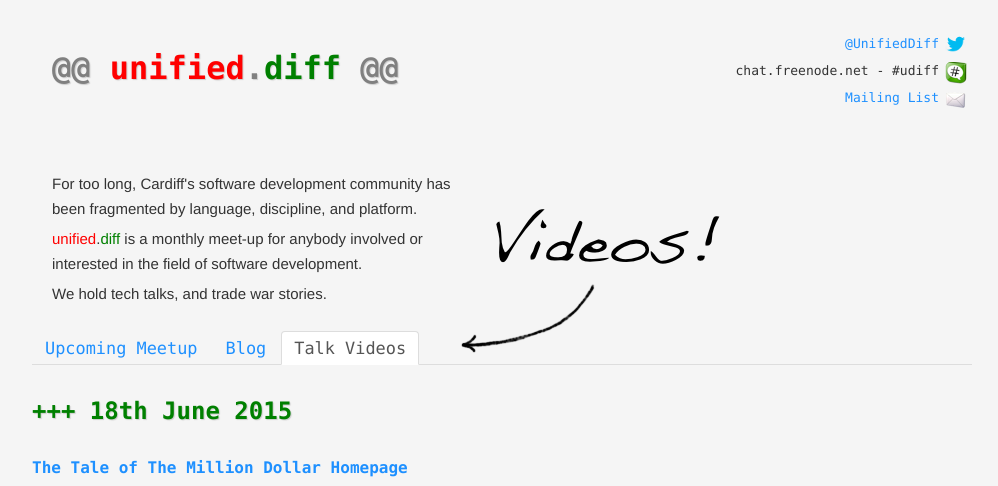
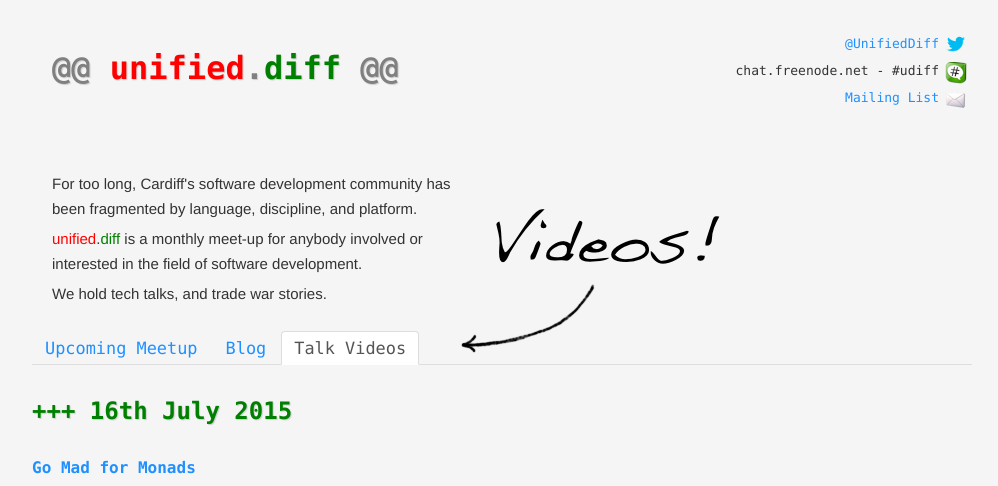
Before and after one commit to unified-diff/unified-diff.github.com, a Jekyll site: the page built from videos.html, in a window 1280 px wide and 1400 px high. Shown: the top 486 px of the window, without its empty margins (138-1136 px from the left). Built offline with Jekyll 4.4.1, drawn with Linux system fonts in a browser that asks for light colours; nearby versions of some CDN libraries; some of the changed text lies outside the part shown; grey boxes are pictures that could not be loaded.

Commit message:
Adding first of july vids

```diff
--- a/videos.html
+++ b/videos.html
@@ -8,6 +8,15 @@ layout: default
 <div class="row">
     <div class="span12">
         <section id="previous">
+            <h2>16th July 2015</h2>
+            <h3><a id="mad-for-monads">Go Mad for Monads</a></h3>
+            <p><iframe class="iframe-video" src="//player.vimeo.com/video/133746104?title=0&amp;byline=0&amp;portrait=0" width="600" height="400" scrolling="no" frameborder="0"></iframe></p>
+            <p>Warren Seymour - <a target="_blank" href="//twitter.com/woogoose">@woogoose</a></p>
+
+            <h3><a id="salty-goodness">Salty Goodness</a></h3>
+            <p>Soon...</p>
+            <p>Matt Willsher - <a href="mailto:hello@willsher.systems">hello@willsher.systems</a></p>
+
             <h2>18th June 2015</h2>
             <h3><a id="million-dollar-homepage">The Tale of The Million Dollar Homepage</a></h3>
             <p><iframe class="iframe-video" src="//player.vimeo.com/video/131192364?title=0&amp;byline=0&amp;portrait=0" width="600" height="400" scrolling="no" frameborder="0"></iframe></p>
```
